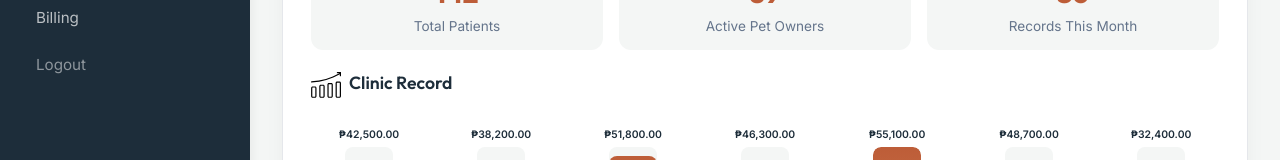
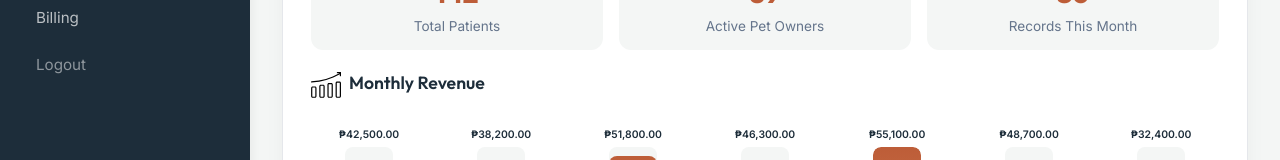
Before and after one commit to Lander-byte/Pet-Clinic, a React (Create React App) app: page /admin/dashboard in a window 1280 px wide. Shown: the part 306-466 px from the top of the page. Built offline with nearby package versions, Linux system fonts and the light colour scheme; sample sign-in values are in the browser's storage.

Commit message:
FIX revenue

```diff
--- a/src/components/admin/DashboardRecords.jsx
+++ b/src/components/admin/DashboardRecords.jsx
@@ -49,7 +49,7 @@ function DashboardRecords() {
       {/* ── Monthly Revenue Chart ── */}
       <h3 className="card-title">
   <img src={revenueIcon} alt="Clinic Records" className="card-title-icon" style={{ width: '30px', height: '30px' }} />
-  Clinic Record
+  Monthly Revenue
 </h3>
       <div className="revenue-chart">
         {monthlyRevenue.map((m) => {
```
